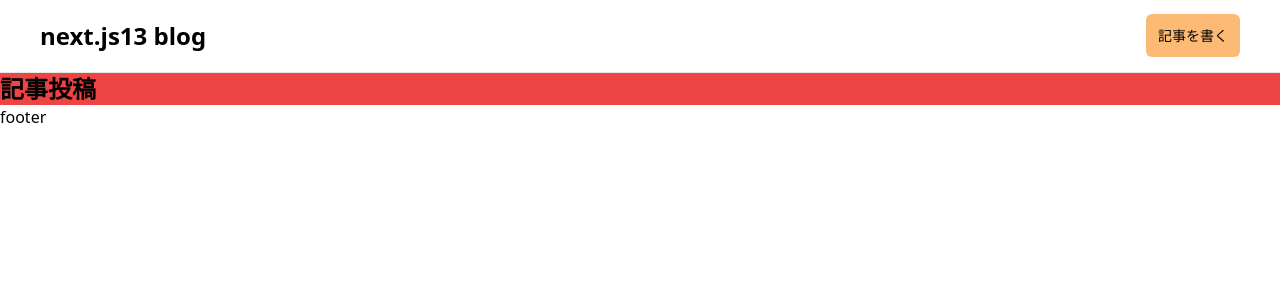
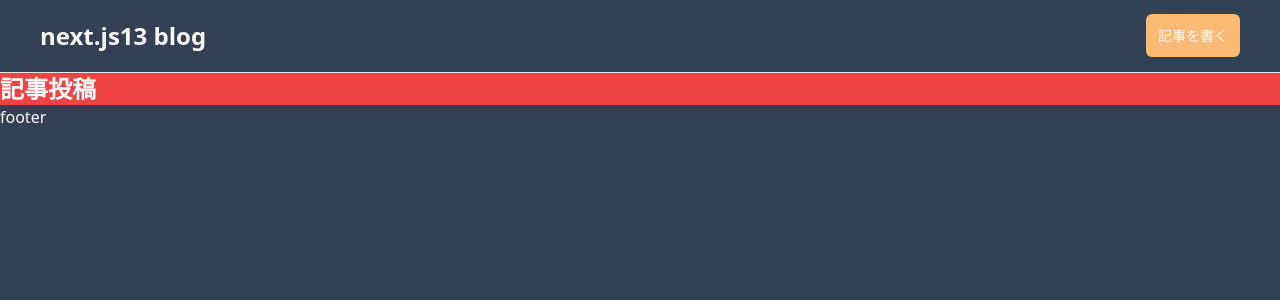
Before and after one commit to kotaro1574/nextjs.13-my-blog, a Next.js app: page / in a window 1280 px wide. Shown: the top 300 px of the page. Built offline with nearby package versions, Linux system fonts and the light colour scheme.

Commit message:
style: layoutのstyle調整

```diff
--- a/app/layout.tsx
+++ b/app/layout.tsx
@@ -14,7 +14,7 @@
 }) {
   return (
     <html lang="jp">
-      <body>
+      <body className={'container mx-auto bg-slate-700 text-slate-50'}>
         <Header />
         {children}
         <footer>footer</footer>
```
